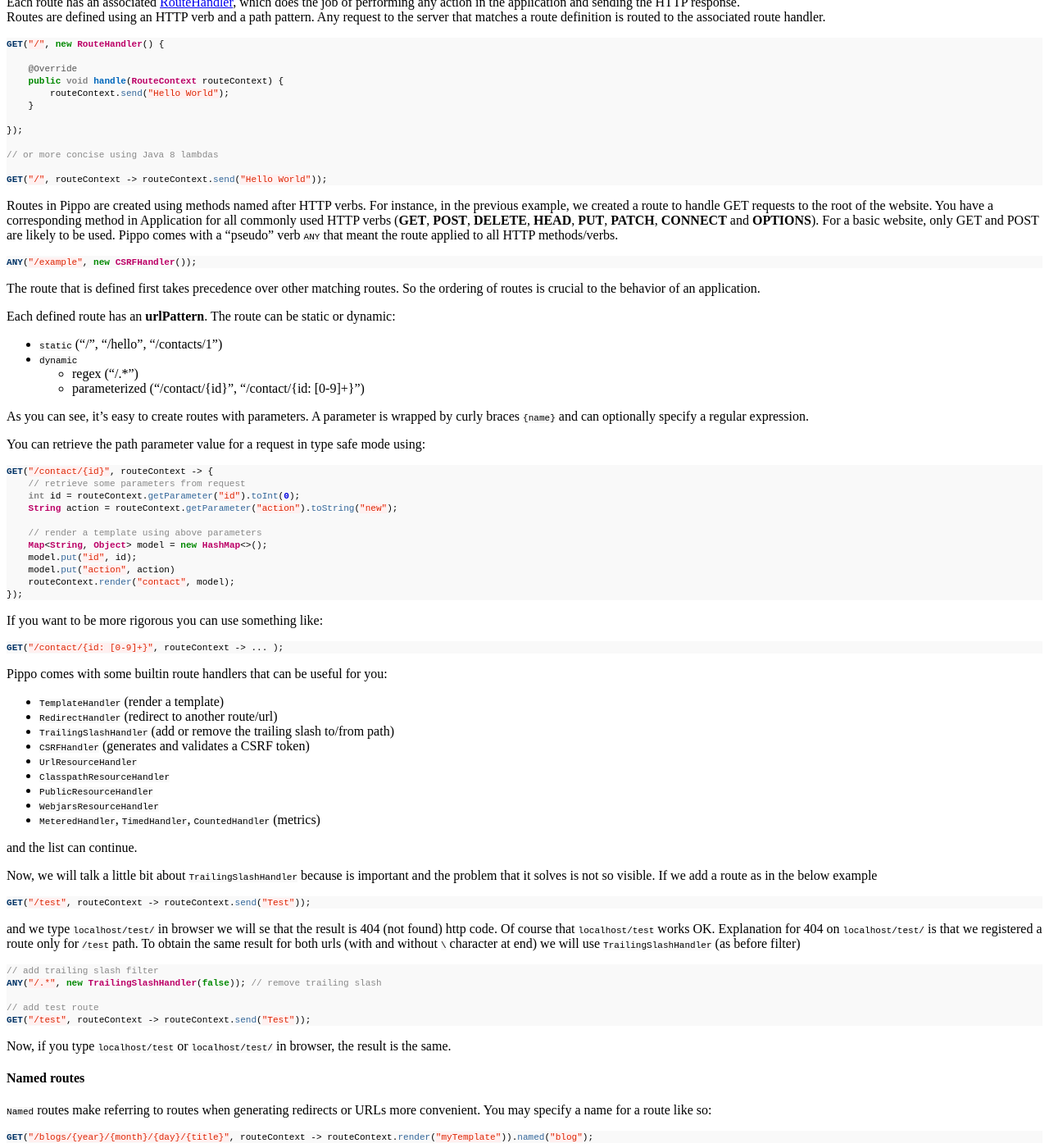
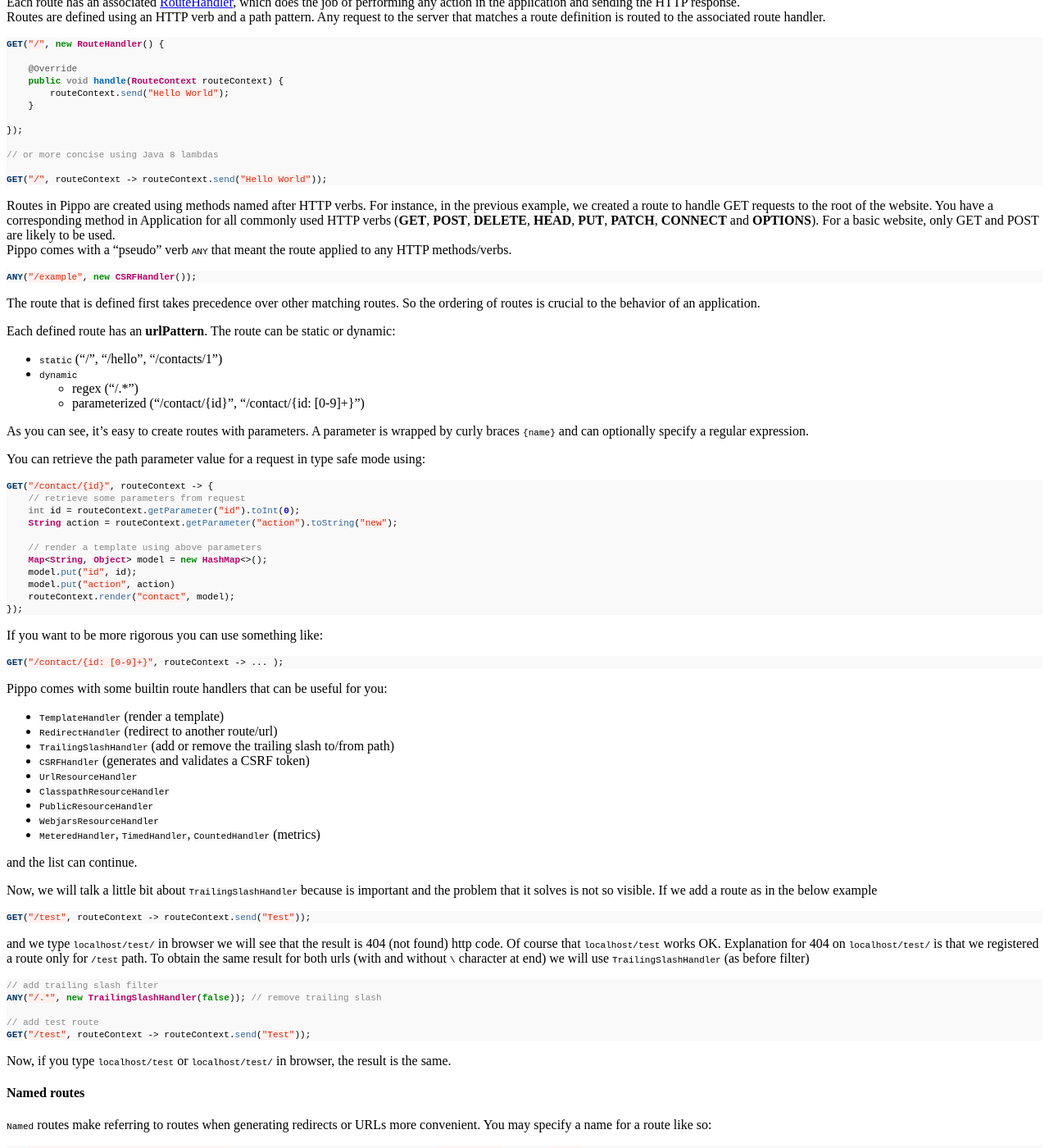
Before and after one commit to pippo-java/pippo.github.io, a Jekyll site: the page built from _posts/2015-05-05-routes.md, in a window 1280 px wide and 1400 px high, scrolled down 984 px. Shown: the whole window at 82% size. Built offline with Jekyll 4.4.1, drawn with Linux system fonts in a browser that asks for light colours; a style sheet for code colours, icons or effects is not loaded.

Commit message:
Fix typo

````diff
--- a/_posts/2015-05-05-routes.md
+++ b/_posts/2015-05-05-routes.md
@@ -26,7 +26,7 @@ GET("/", routeContext -> routeContext.send("Hello World"));
 ```
 
 Routes in Pippo are created using methods named after HTTP verbs. For instance, in the previous example, we created a route to handle GET requests to the root of the website. You have a corresponding method in Application for all commonly used HTTP verbs (__GET__, __POST__, __DELETE__, __HEAD__, __PUT__, __PATCH__, __CONNECT__ and __OPTIONS__). For a basic website, only GET and POST are likely to be used.
-Pippo comes with a "pseudo" verb `ANY` that meant the route applied to all HTTP methods/verbs.
+Pippo comes with a "pseudo" verb `ANY` that meant the route applied to any HTTP methods/verbs.
 ```java
 ANY("/example", new CSRFHandler());
 ```
@@ -83,7 +83,7 @@ If we add a route as in the below example
 ```java
 GET("/test", routeContext -> routeContext.send("Test"));
 ```
-and we type `localhost/test/` in browser we will se that the result is 404 (not found) http code.
+and we type `localhost/test/` in browser we will see that the result is 404 (not found) http code.
 Of course that `localhost/test` works OK. Explanation for 404 on `localhost/test/` is that we registered a route
 only for `/test` path.
 To obtain the same result for both urls (with and without `\` character at end) we will use `TrailingSlashHandler` (as before filter)
````
